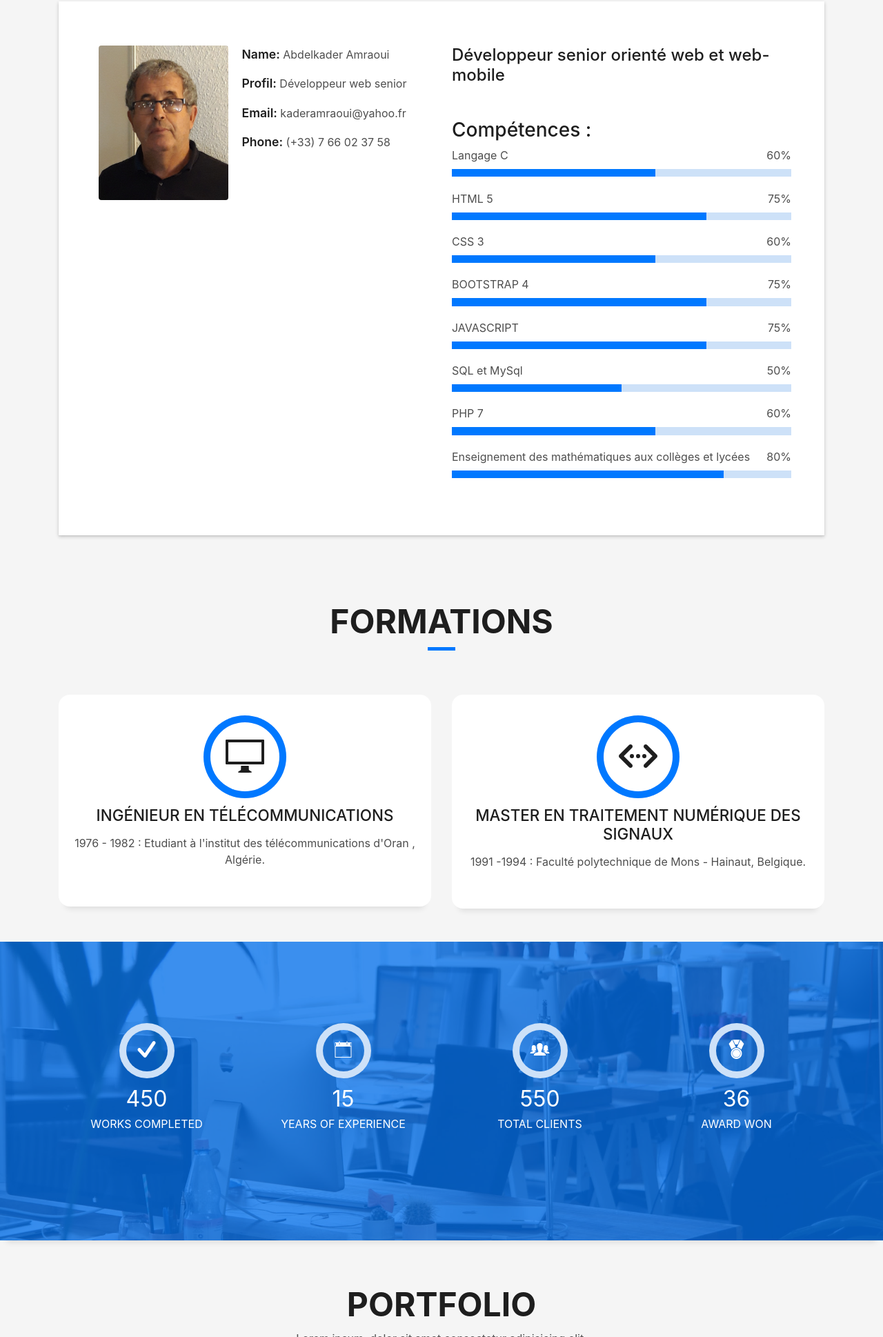
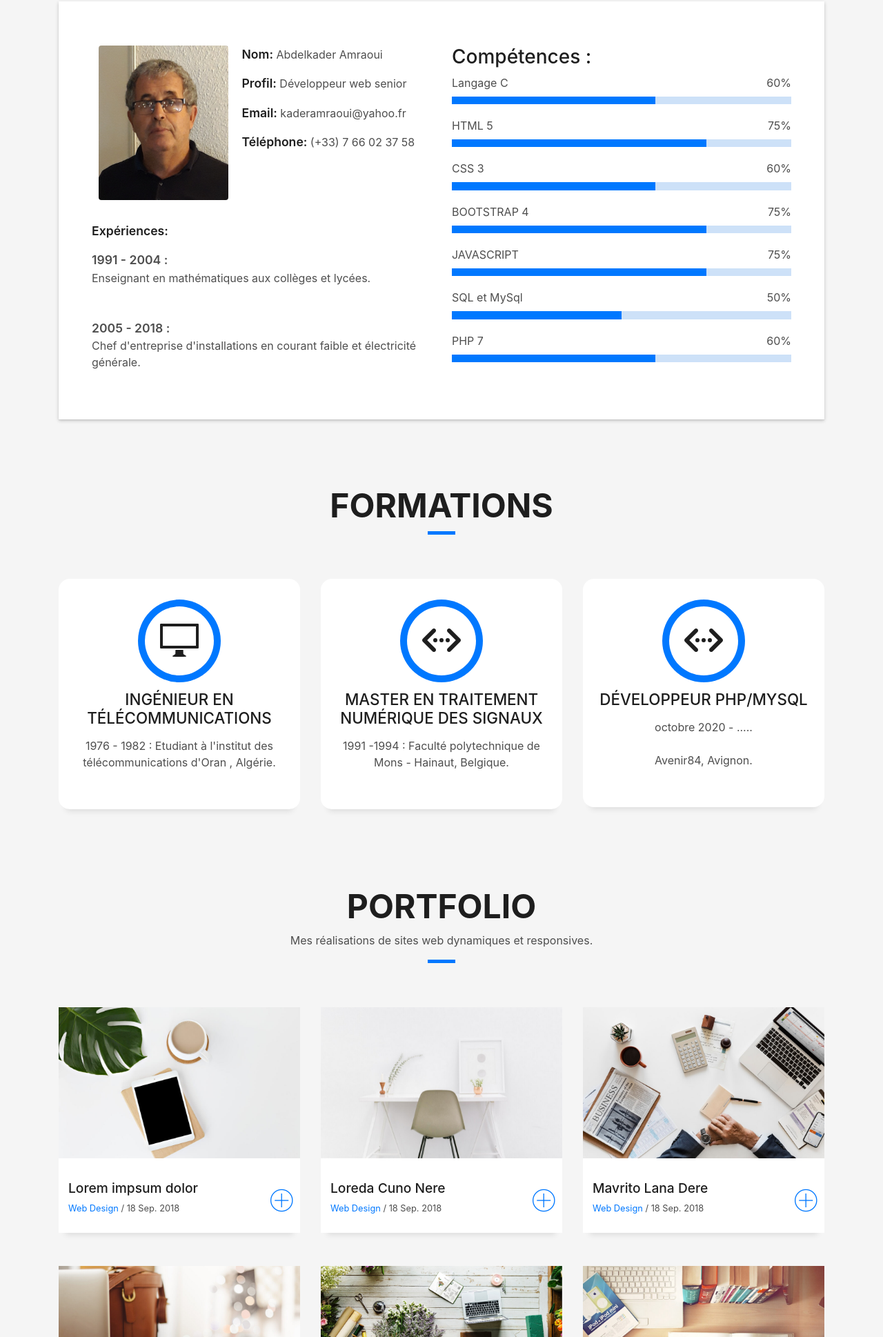
Before and after one commit to AbdelkaderAmraoui/cv, a plain HTML site: page index.html in a window 1280 px wide. Shown: the part 862-2800 px from the top of the page at 69% size. Drawn offline with Linux system fonts and the light colour scheme; files whose address does not match are found by name.

Commit message:
à propos

```diff
--- a/index.html
+++ b/index.html
@@ -97,22 +97,32 @@
                     </div>
                     <div class="col-sm-6 col-md-7">
                       <div class="about-info">
-                        <p><span class="title-s">Name: </span> <span>Abdelkader Amraoui</span></p>
+                        <p><span class="title-s">Nom: </span> <span>Abdelkader Amraoui</span></p>
                         <p><span class="title-s">Profil: </span> <span>Développeur web senior</span></p>
                         <p><span class="title-s">Email: </span> <span>kaderamraoui@yahoo.fr</span></p>
-                        <p><span class="title-s">Phone: </span> <span>(+33) 7 66 02 37 58</span></p>
+                        <p><span class="title-s">Téléphone: </span> <span>(+33) 7 66 02 37 58</span></p>
                       </div>
                     </div>
                   </div>
+                  <div class="skill-mf">
+                    <p class="title-s">Expériences:</p>
 
+                    <span class="title-s">1991 - 2004 :</span> <span class="pull-right"></span>
+                    <br>
+                    <span >Enseignant en mathématiques aux collèges et lycées.</span> <span class="pull-right"></span>
+                    <br>
+                    <br>
+                    <br>
+                    <span class="title-s">2005 - 2018 :</span> <span class="pull-right"></span>
+                    <br>
+                    <span>Chef d'entreprise d'installations en courant faible et électricité générale.</span> <span class="pull-right"></span>
+                    <br>
+
+                  </div>
                 </div>
                 <div class="col-md-6">
                   <div class="about-me pt-4 pt-md-0">
-                    <div class="title-box-2">
-                      <h4 class="">
-                        Développeur senior orienté web et web-mobile
-                      </h4>
-                    </div>
+
                     <div class="skill-mf">
                       <h3 class="">
                         Compétences :
@@ -146,10 +156,8 @@
                       <div class="progress">
                         <div class="progress-bar" role="progressbar" style="width: 60%" aria-valuenow="50" aria-valuemin="0" aria-valuemax="100"></div>
                       </div>
-                      <span>Enseignement des mathématiques aux collèges et lycées</span> <span class="pull-right">80%</span>
-                      <div class="progress">
-                        <div class="progress-bar" role="progressbar" style="width: 80%" aria-valuenow="90" aria-valuemin="0" aria-valuemax="100"></div>
-                      </div>
+
+
 
                     </div>
                   </div>
@@ -178,7 +186,7 @@
           </div>
         </div>
         <div class="row">
-          <div class="col-md-6">
+          <div class="col-md-4">
             <div class="service-box">
               <div class="service-ico">
                 <span class="ico-circle"><i class="ion-monitor"></i></span>
@@ -191,7 +199,7 @@
               </div>
             </div>
           </div>
-          <div class="col-md-6">
+          <div class="col-md-4">
             <div class="service-box">
               <div class="service-ico">
                 <span class="ico-circle"><i class="ion-code-working"></i></span>
@@ -205,6 +213,24 @@
             </div>
           </div>
 
+          <div class="col-md-4">
+            <div class="service-box">
+              <div class="service-ico">
+                <span class="ico-circle"><i class="ion-code-working"></i></span>
+              </div>
+              <div class="service-content">
+                <h2 class="s-title">Développeur PHP/MySql</h2>
+                <p class="s-description text-center">
+                  octobre 2020 - .....
+                  <br>
+                  <br>
+                  Avenir84, Avignon.
+
+                </p>
+              </div>
+            </div>
+          </div>
+
 
 
 
@@ -212,57 +238,7 @@
     </section><!-- End Services Section -->
 
     <!-- ======= Counter Section ======= -->
-    <div class="section-counter paralax-mf bg-image" style="background-image: url(assets/img/counters-bg.jpg)">
-      <div class="overlay-mf"></div>
-      <div class="container">
-        <div class="row">
-          <div class="col-sm-3 col-lg-3">
-            <div class="counter-box counter-box pt-4 pt-md-0">
-              <div class="counter-ico">
-                <span class="ico-circle"><i class="ion-checkmark-round"></i></span>
-              </div>
-              <div class="counter-num">
-                <p class="counter">450</p>
-                <span class="counter-text">WORKS COMPLETED</span>
-              </div>
-            </div>
-          </div>
-          <div class="col-sm-3 col-lg-3">
-            <div class="counter-box pt-4 pt-md-0">
-              <div class="counter-ico">
-                <span class="ico-circle"><i class="ion-ios-calendar-outline"></i></span>
-              </div>
-              <div class="counter-num">
-                <p class="counter">15</p>
-                <span class="counter-text">YEARS OF EXPERIENCE</span>
-              </div>
-            </div>
-          </div>
-          <div class="col-sm-3 col-lg-3">
-            <div class="counter-box pt-4 pt-md-0">
-              <div class="counter-ico">
-                <span class="ico-circle"><i class="ion-ios-people"></i></span>
-              </div>
-              <div class="counter-num">
-                <p class="counter">550</p>
-                <span class="counter-text">TOTAL CLIENTS</span>
-              </div>
-            </div>
-          </div>
-          <div class="col-sm-3 col-lg-3">
-            <div class="counter-box pt-4 pt-md-0">
-              <div class="counter-ico">
-                <span class="ico-circle"><i class="ion-ribbon-a"></i></span>
-              </div>
-              <div class="counter-num">
-                <p class="counter">36</p>
-                <span class="counter-text">AWARD WON</span>
-              </div>
-            </div>
-          </div>
-        </div>
-      </div>
-    </div><!-- End Counter Section -->
+    <!-- End Counter Section -->
 
     <!-- ======= Portfolio Section ======= -->
     <section id="work" class="portfolio-mf sect-pt4 route">
@@ -274,7 +250,7 @@
                 Portfolio
               </h3>
               <p class="subtitle-a">
-                Lorem ipsum, dolor sit amet consectetur adipisicing elit.
+                Mes réalisations de sites web dynamiques et responsives.
               </p>
               <div class="line-mf"></div>
             </div>
@@ -428,46 +404,11 @@
 
         </div>
       </div>
-    </section><!-- End Portfolio Section -->
+    </section>
+    <!-- End Portfolio Section -->
 
     <!-- ======= Testimonials Section ======= -->
-    <div class="testimonials paralax-mf bg-image" style="background-image: url(assets/img/overlay-bg.jpg)">
-      <div class="overlay-mf"></div>
-      <div class="container">
-        <div class="row">
-          <div class="col-md-12">
-            <div id="testimonial-mf" class="owl-carousel owl-theme">
-              <div class="testimonial-box">
-                <div class="author-test">
-                  <img src="assets/img/testimonial-2.jpg" alt="" class="rounded-circle b-shadow-a">
-                  <span class="author">Xavi Alonso</span>
-                </div>
-                <div class="content-test">
-                  <p class="description lead">
-                    Curabitur arcu erat, accumsan id imperdiet et, porttitor at sem. Lorem ipsum dolor sit amet,
-                    consectetur adipiscing elit.
-                  </p>
-                  <span class="comit"><i class="fa fa-quote-right"></i></span>
-                </div>
-              </div>
-              <div class="testimonial-box">
-                <div class="author-test">
-                  <img src="assets/img/testimonial-4.jpg" alt="" class="rounded-circle b-shadow-a">
-                  <span class="author">Marta Socrate</span>
-                </div>
-                <div class="content-test">
-                  <p class="description lead">
-                    Curabitur arcu erat, accumsan id imperdiet et, porttitor at sem. Lorem ipsum dolor sit amet,
-                    consectetur adipiscing elit.
-                  </p>
-                  <span class="comit"><i class="fa fa-quote-right"></i></span>
-                </div>
-              </div>
-            </div>
-          </div>
-        </div>
-      </div>
-    </div><!-- End Testimonials Section -->
+    <!-- End Testimonials Section -->
 
 
     <!-- ======= Contact Section ======= -->
```
